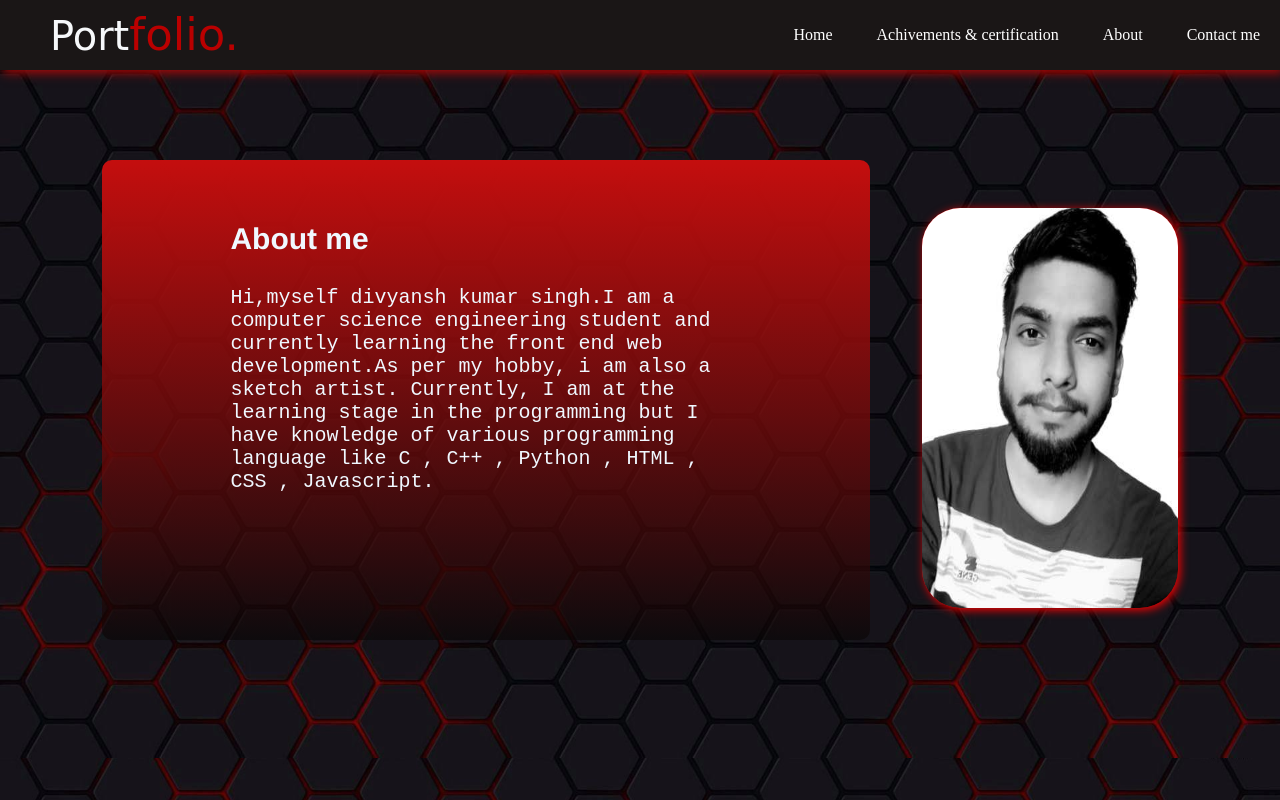
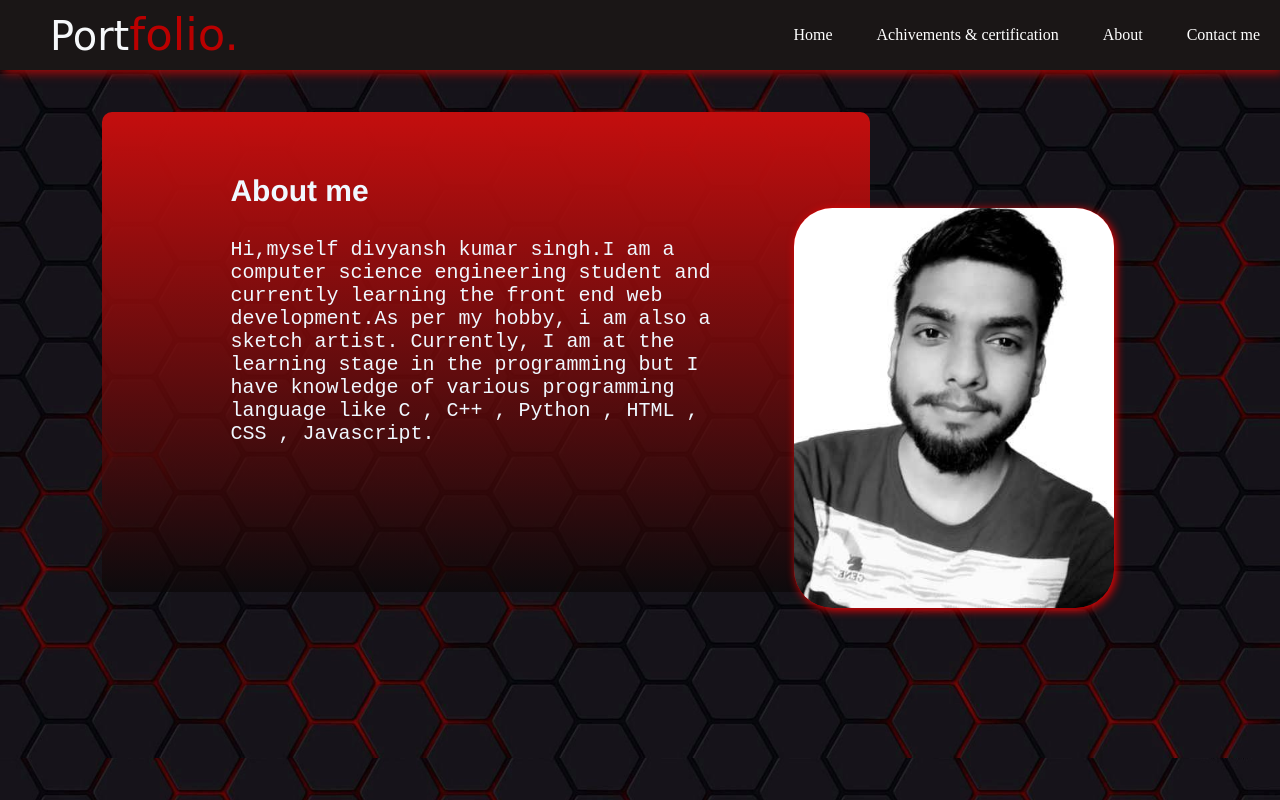
Before and after one commit to singhdivyansh0009/myportfolio, a plain HTML site: page about.html in a window 1280 px wide. Drawn offline with nearby package versions, Linux system fonts and the light colour scheme.

Commit message:
Update 3style.css

```diff
--- a/3style.css
+++ b/3style.css
@@ -4,7 +4,7 @@
         color: aliceblue;
         position: absolute;
         margin-left: 8%;
-        margin-top: 10em;
+        margin-top: 7em;
         width: 60vw;
         height: 30em;
         border-radius: 10px;
@@ -25,9 +25,9 @@
     box-shadow: 2px 2px 10px red;
     background: red;
     position: absolute;
-    width: 20vw;
+    width: 25vw;
     height: 25em;
-    margin-left: 72%;
+    margin-left: 62%;
     margin-top: 13em;
     border-radius: 3vw;
 }
```
